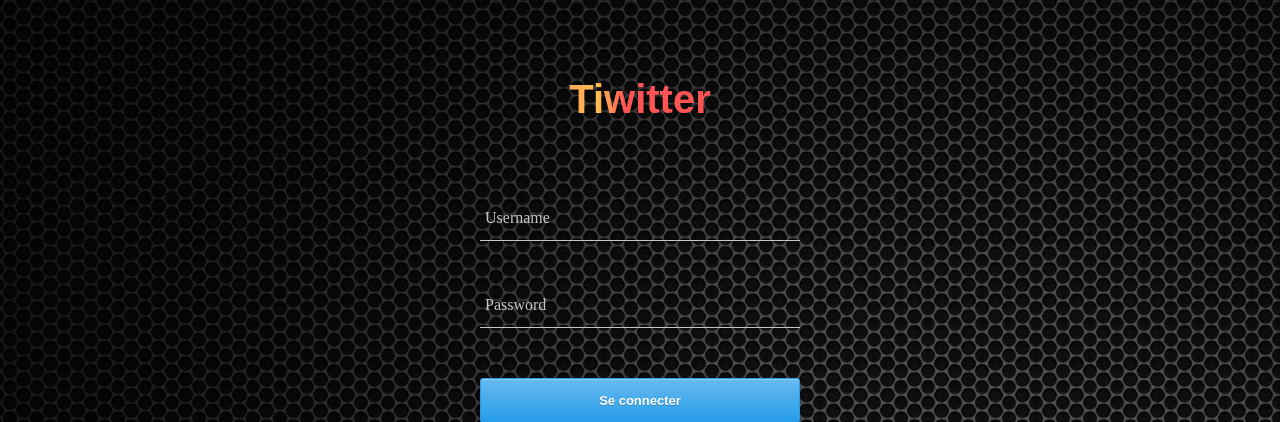
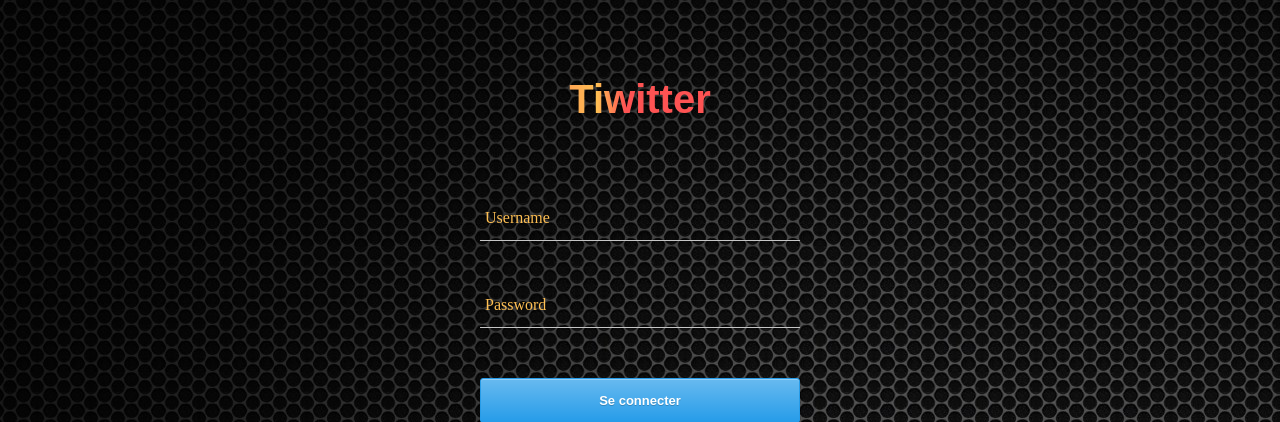
Before and after one commit to MickaelDauphin/Tiwitter, a PHP site: page /view/Login.php in a window 1280 px wide. Shown: the top 422 px of the page. Run offline with PHP 8.4, Linux system fonts and the light colour scheme.

Commit message:
Update couleurs

```diff
--- a/css/Login.css
+++ b/css/Login.css
@@ -144,7 +144,7 @@ textarea:focus ~ label,
 textarea:valid ~ label {
     top: -14px;
     font-size: 12px;
-    color: #2196F3;
+    color: #ffb22e;
 }
 input:focus ~ .bar:before,
 textarea:focus ~ .bar:before {
@@ -156,7 +156,7 @@ input[type="password"] {
 }
 
 label {
-    color: #c6c6c6;
+    color: #febf53;
     font-size: 16px;
     font-weight: normal;
     position: absolute;
@@ -177,7 +177,7 @@ label {
     width: 0;
     bottom: 0px;
     position: absolute;
-    background: #2196F3;
+    background: #febf53;
     transition: 300ms ease all;
     left: 0%;
 }
```
